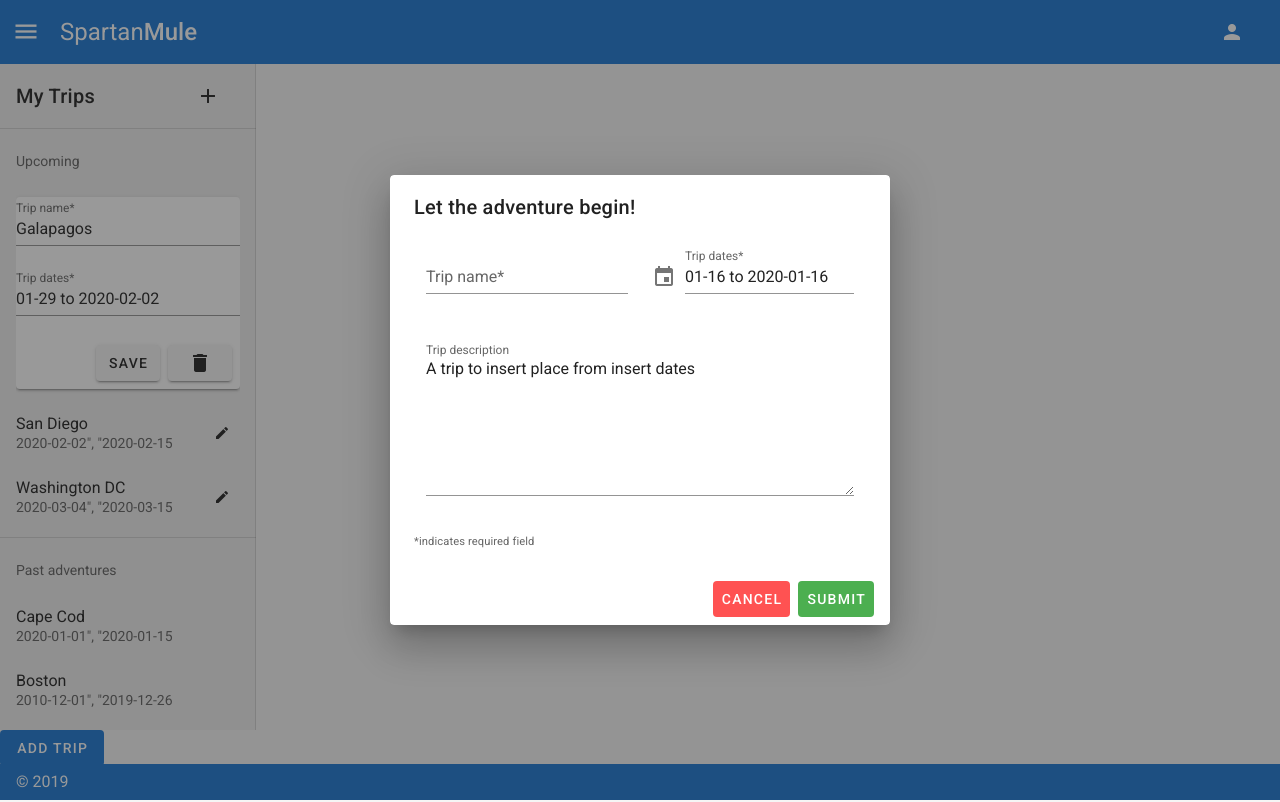
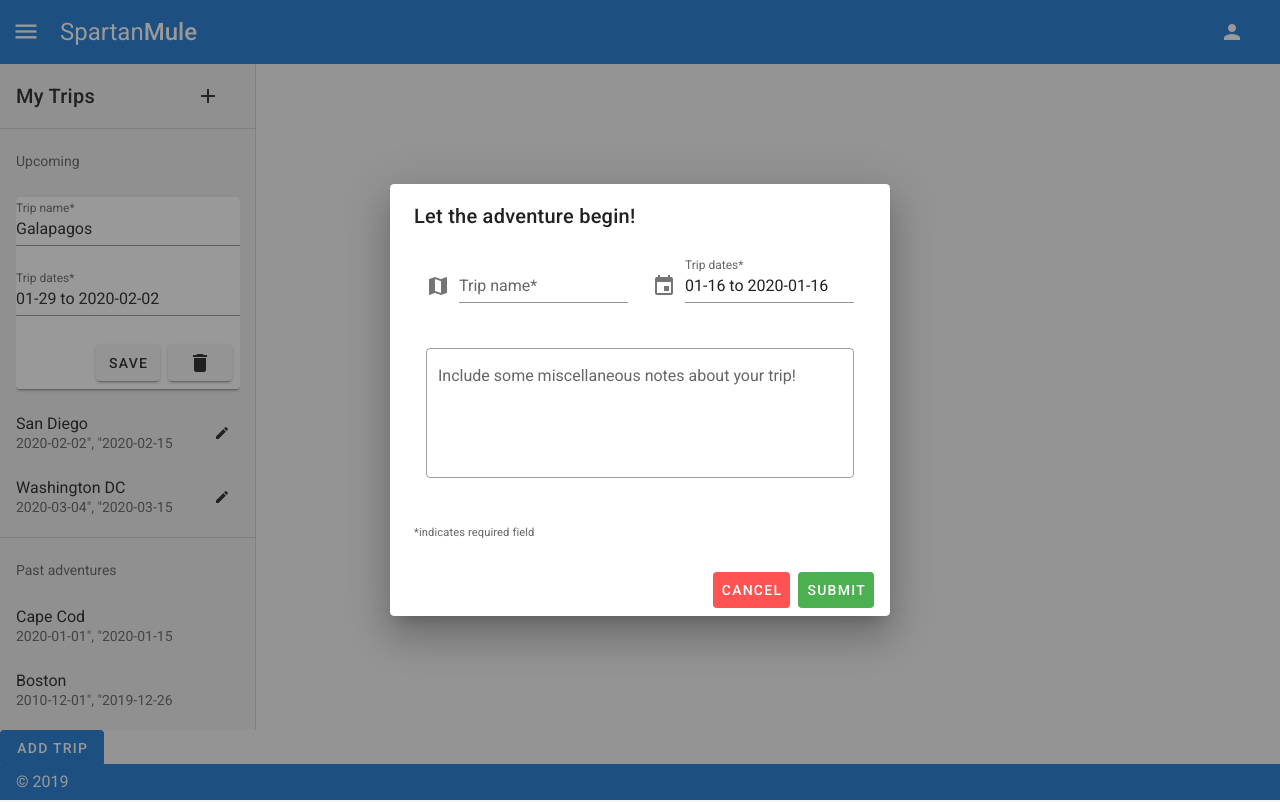
Before and after one commit to jjvaz25/spartan-mule-v1.2, a Vue app in the folder sm-v1.2/: page / in a window 1280 px wide. Built offline with nearby package versions, Linux system fonts and the light colour scheme.

Commit message:
add textarea and prepended icon for trip name in add trip form

```diff
--- a/sm-v1.2/src/components/AddTripForm.vue
+++ b/sm-v1.2/src/components/AddTripForm.vue
@@ -16,7 +16,12 @@
             <v-container>
               <v-row>
                 <v-col cols="12" sm="6">
-                  <v-text-field label="Trip name*"></v-text-field>
+                  <v-text-field
+                    v-model="title"
+                    label="Trip name*"
+                    prepend-icon="map"
+                  >
+                  </v-text-field>
                 </v-col>
                 <v-col cols="12" sm="6">
                   <v-menu
@@ -53,8 +58,12 @@
               <v-row>
                 <v-col>
                   <v-textarea
-                    label="Trip description"
-                    value="A trip to insert place from insert dates"
+                    v-model="description"
+                    label="Include some miscellaneous notes about your trip!"
+                    outlined
+                    auto-grow
+                    solo
+                    flat
                   >
                   </v-textarea>
                 </v-col>
@@ -153,7 +162,9 @@ export default {
     return {
       dialogOpen: true,
       menu: false,
-      dates: [new Date().toISOString().substr(0, 10), new Date().toISOString().substr(0, 10)]
+      title: '',
+      dates: [new Date().toISOString().substr(0, 10), new Date().toISOString().substr(0, 10)],
+      description: ''
     }
   },
   computed: {
```
